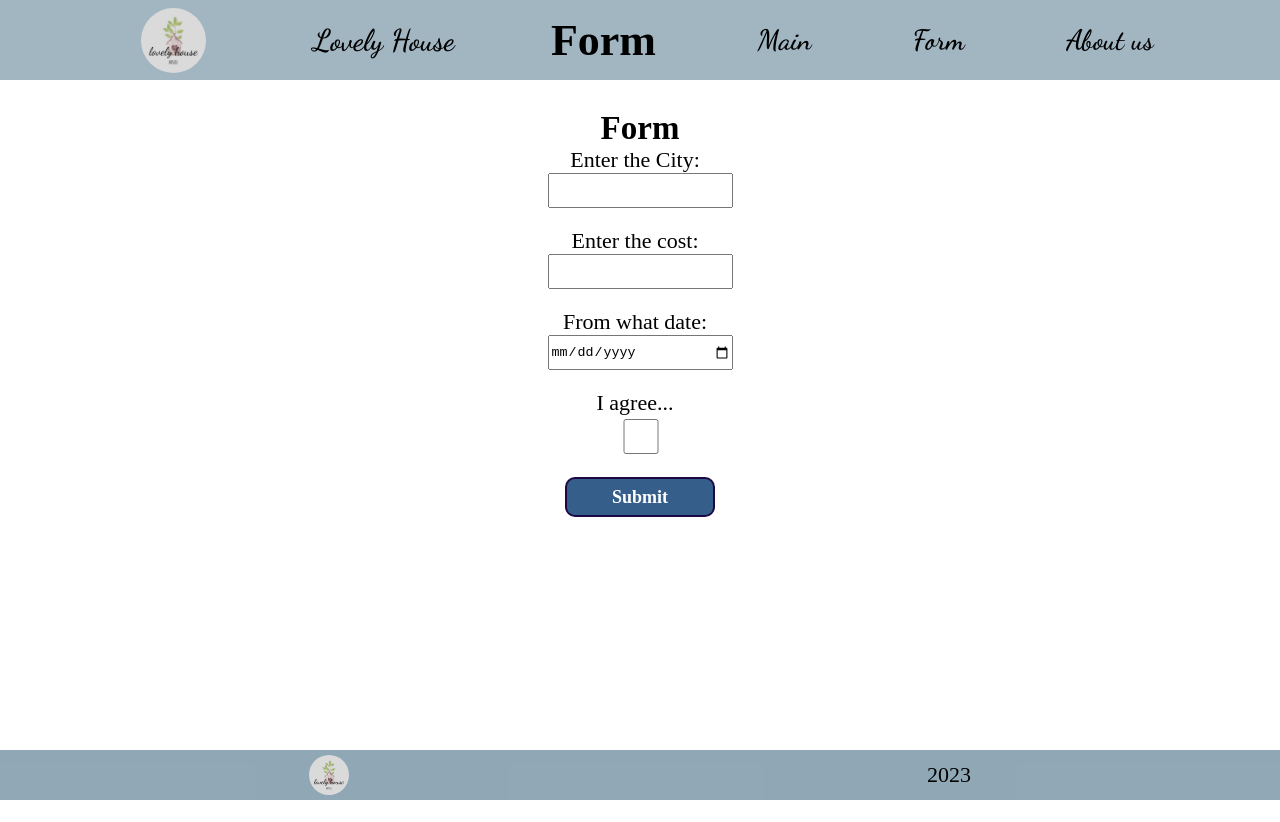
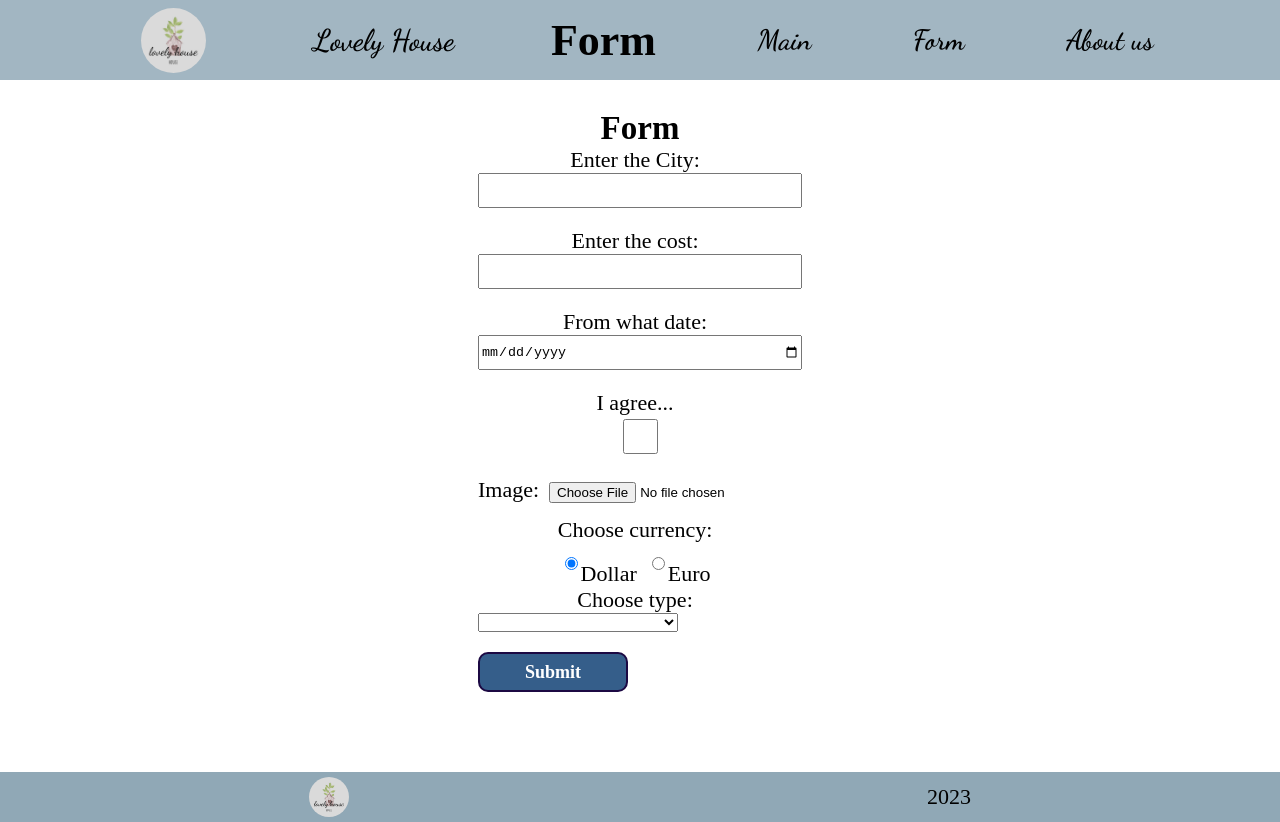
Before and after one commit to grishanova-oa/React-RSS, a React (Create React App) app: page /form in a window 1280 px wide. Before the commit the page ends 800 px from the top, so only its background shows below. Built offline with nearby package versions, Linux system fonts and the light colour scheme.

Commit message:
feat: add form for image and curency

```diff
--- a/src/components/FormCards/FormCards.tsx
+++ b/src/components/FormCards/FormCards.tsx
@@ -10,7 +10,7 @@ export class FormCards extends Component<ICard> {
     const { card } = this.props;
     return (
       <div className="form-cards">
-        {/* <img src={card.img} className="card__img" alt="" /> */}
+        <img src={card.file} className="card__img" alt="" />
         <div className="form-cards__description">
           <div className="form-cards__title">
             <div className="city">{card.title}</div>
@@ -19,7 +19,7 @@ export class FormCards extends Component<ICard> {
           <p className="added">{card.date}</p>
           <p className="cost">
             {card.cost}
-            $
+            {card.currency}
           </p>
         </div>
       </div>
--- a/src/components/FormInner/FormInner.tsx
+++ b/src/components/FormInner/FormInner.tsx
@@ -20,7 +20,11 @@ export class FormInner extends Component<IProps, IState> {
 
   inputDate: RefObject<HTMLInputElement> = React.createRef();
 
-  //   inputProductStatus: RefObject<HTMLInputElement> = React.createRef();
+  inputImage: React.RefObject<HTMLInputElement> = React.createRef();
+
+  inputCurDol: RefObject<HTMLInputElement> = React.createRef();
+
+  inputCurEuro: RefObject<HTMLInputElement> = React.createRef();
 
   constructor(props: IProps) {
     super(props);
@@ -28,11 +32,13 @@ export class FormInner extends Component<IProps, IState> {
     this.inputTitle = React.createRef();
     this.inputCost = React.createRef();
     this.inputDate = React.createRef();
+    this.inputImage = React.createRef();
+    this.inputCurDol = React.createRef();
+    this.inputCurEuro = React.createRef();
     this.state = {};
   }
 
   addMistake = (key: string, value: string) => {
-    // debugger;
     isMistake = true;
     this.setState({ [key]: value });
   };
@@ -83,8 +89,35 @@ export class FormInner extends Component<IProps, IState> {
     }
     if (dateValue) {
       correctValues.date = dateValue;
+    }
+  };
+
+  checkImageValue = () => {
+    const imageValue = this.inputImage.current?.files?.[0];
+
+    if (!imageValue) {
+      this.addMistake('file', 'Error File');
+      return;
+    }
+    if (imageValue) {
+      const newImgUrl = URL.createObjectURL(imageValue);
+      correctValues.file = newImgUrl;
+    }
+  };
+
+  checkCurrencyValue = () => {
+    const curEuroValue = this.inputCurEuro.current?.value;
+    const isEuro = this.inputCurEuro.current?.checked;
+    const curDolValue = this.inputCurDol.current?.value;
+    console.log('euro', curEuroValue);
+    console.log('euro', isEuro);
+
+    console.log('dollar', curDolValue);
+    if (curEuroValue === '€' && isEuro) {
+      // debugger;
+      correctValues.currency = curEuroValue;
     } else {
-      this.addMistake('date', 'Error date');
+      correctValues.currency = curDolValue;
     }
   };
 
@@ -95,9 +128,11 @@ export class FormInner extends Component<IProps, IState> {
     this.checkTitleValue();
     this.checkCostValue();
     this.checkDateValue();
-
+    this.checkImageValue();
+    this.checkCurrencyValue();
     if (!isMistake) {
       const { addNewCard } = this.props;
+      // debugger;
       addNewCard(correctValues);
       correctValues = {};
       if (this.inputCost.current) {
@@ -108,6 +143,9 @@ export class FormInner extends Component<IProps, IState> {
       }
       if (this.inputDate.current) {
         this.inputDate.current.value = '';
+      }
+      if (this.inputImage.current) {
+        this.inputImage.current.value = '';
       }
     }
   };
@@ -130,14 +168,68 @@ export class FormInner extends Component<IProps, IState> {
           </div>
           <div className="form">
             <label htmlFor="data">From what date:</label>
-            <input type="date" name="name" ref={this.inputDate} />
+            <input type="date" name="name" min="2023-03-27" ref={this.inputDate} />
             {state.date && <div>{state.date}</div>}
           </div>
           <div className="form">
             <label htmlFor="radio">I agree...</label>
-            <input type="checkbox" />
+            <input type="checkbox" required />
           </div>
-          <button type="submit" className="form__btn">Submit </button>
+          <div className="form-input">
+            <label htmlFor="image-input">Image:</label>
+            <input
+              type="file"
+              accept="image/jpeg,image/png,image/gif"
+              id="image-input"
+              ref={this.inputImage}
+              // onInput={this.handleImageInput}
+            />
+            {state.file && <div>{state.file}</div>}
+          </div>
+          <div className="form">
+            <label htmlFor="radio">Choose currency:</label>
+            <div className="radio__inner">
+              <label htmlFor="test1">
+                <input
+                  id="test1"
+                  type="radio"
+                  value="$"
+                  name="current"
+                  defaultChecked
+                  ref={this.inputCurDol}
+                />
+                Dollar
+              </label>
+              <label htmlFor="test2">
+                <input
+                  id="test2"
+                  type="radio"
+                  value="€"
+                  name="current"
+                  ref={this.inputCurEuro}
+                />
+                Euro
+              </label>
+            </div>
+            <div className="form-input">
+              <label htmlFor="select">Choose type:</label>
+              <select className="select">
+                <option label=" " />
+                <option value="house">House</option>
+                <option value="apartment">Apartment</option>
+                <option value="hotel">Hotel</option>
+                <option value="hotel">Hotel</option>
+                <option value="hotel">Hostel</option>
+                <option value="hotel">Room</option>
+              </select>
+            </div>
+          </div>
+          <div className="form">
+            <label htmlFor="submit">
+              {/* Status: */}
+            </label>
+            <button type="submit" className="form__btn">Submit </button>
+          </div>
         </form>
       </div>
     );
@@ -160,10 +252,6 @@ export class FormInner extends Component<IProps, IState> {
 
 // eslint-disable-next-line no-lone-blocks
 { /*
-          <div className="form">
-            <label htmlFor="radio">From what date:</label>
-            <input type="date" name="name" />
-          </div>
           <div className="form-input">
             <label htmlFor="select">Choose type:</label>
             <select className="select">
@@ -176,25 +264,6 @@ export class FormInner extends Component<IProps, IState> {
               <option value="hotel">Room</option>
             </select>
           </div>
-
-          <div className="form">
-            <label htmlFor="radio">Choose currency:</label>
-            <div className="radio__inner">
-              <input type="radio" value="Male" name="gender" />
-              Dollar
-              <input type="radio" value="Female" name="gender" />
-              Euro
-            </div>
-          </div>
-          <div className="form-input">
-            <label htmlFor="image-input">Image:</label>
-            <input
-              type="file"
-              accept="image/jpeg,image/png,image/gif"
-              id="image-input"
-              ref={this.inputImg}
-            />
-          </div>
           <div className="form">
             <label htmlFor="radio">Describe the offer:</label>
             <textarea
@@ -203,13 +272,4 @@ export class FormInner extends Component<IProps, IState> {
               placeholder="We are wait you..."
             />
           </div>
-          <div className="form">
-            <label htmlFor="radio">I agree...</label>
-            <input type="checkbox" />
-          </div>
-          <div className="form">
-            <label htmlFor="submit">
-              Status:
-            </label>
-            <button type="submit" className="form__btn">Submit </button>
-          </div> */ }
+ */ }
--- a/src/components/types.ts
+++ b/src/components/types.ts
@@ -3,4 +3,6 @@ export interface IFormCard {
   title?: string;
   cost?: string;
   date?: string;
+  file?: string;
+  currency?: string;
 }
```
